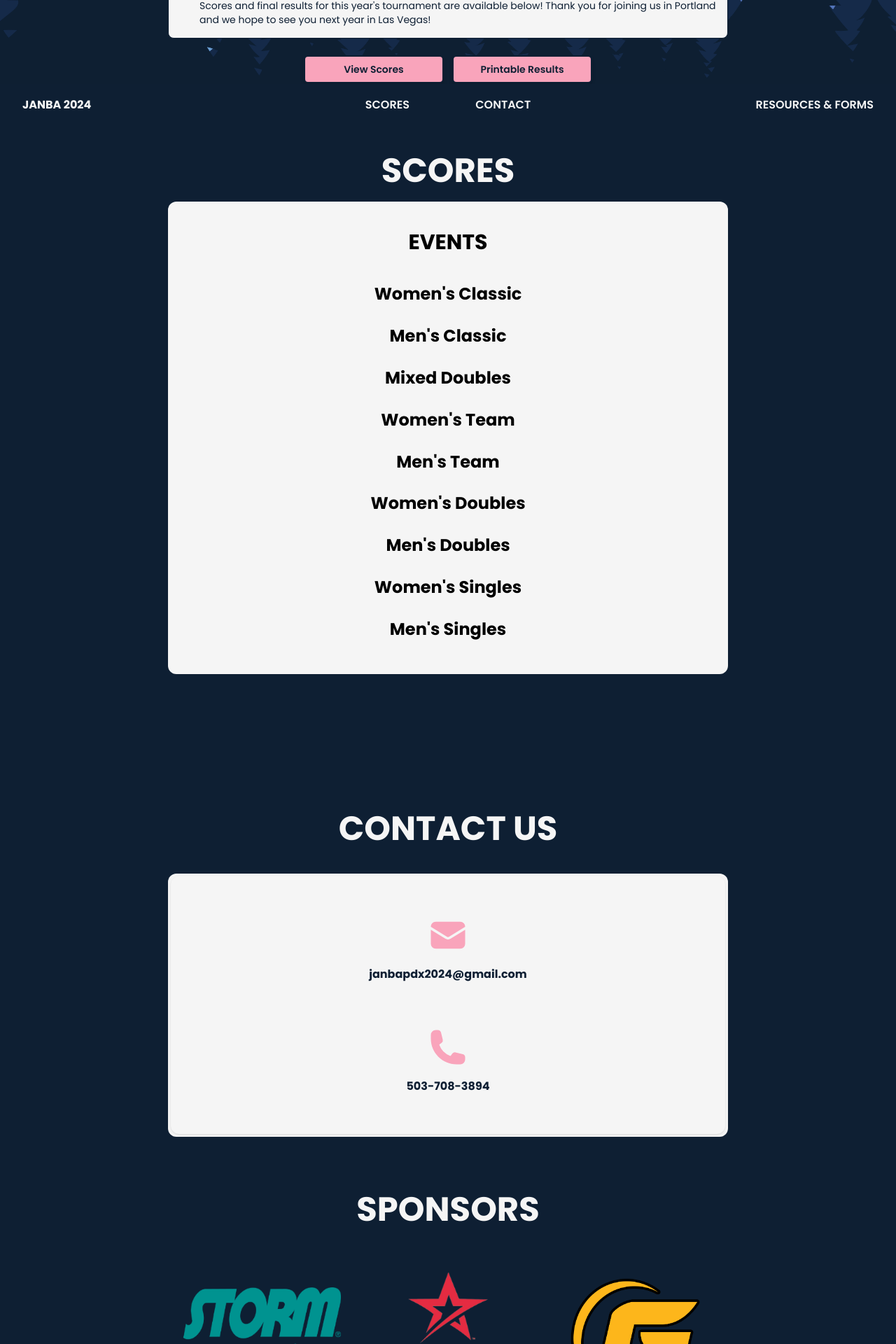
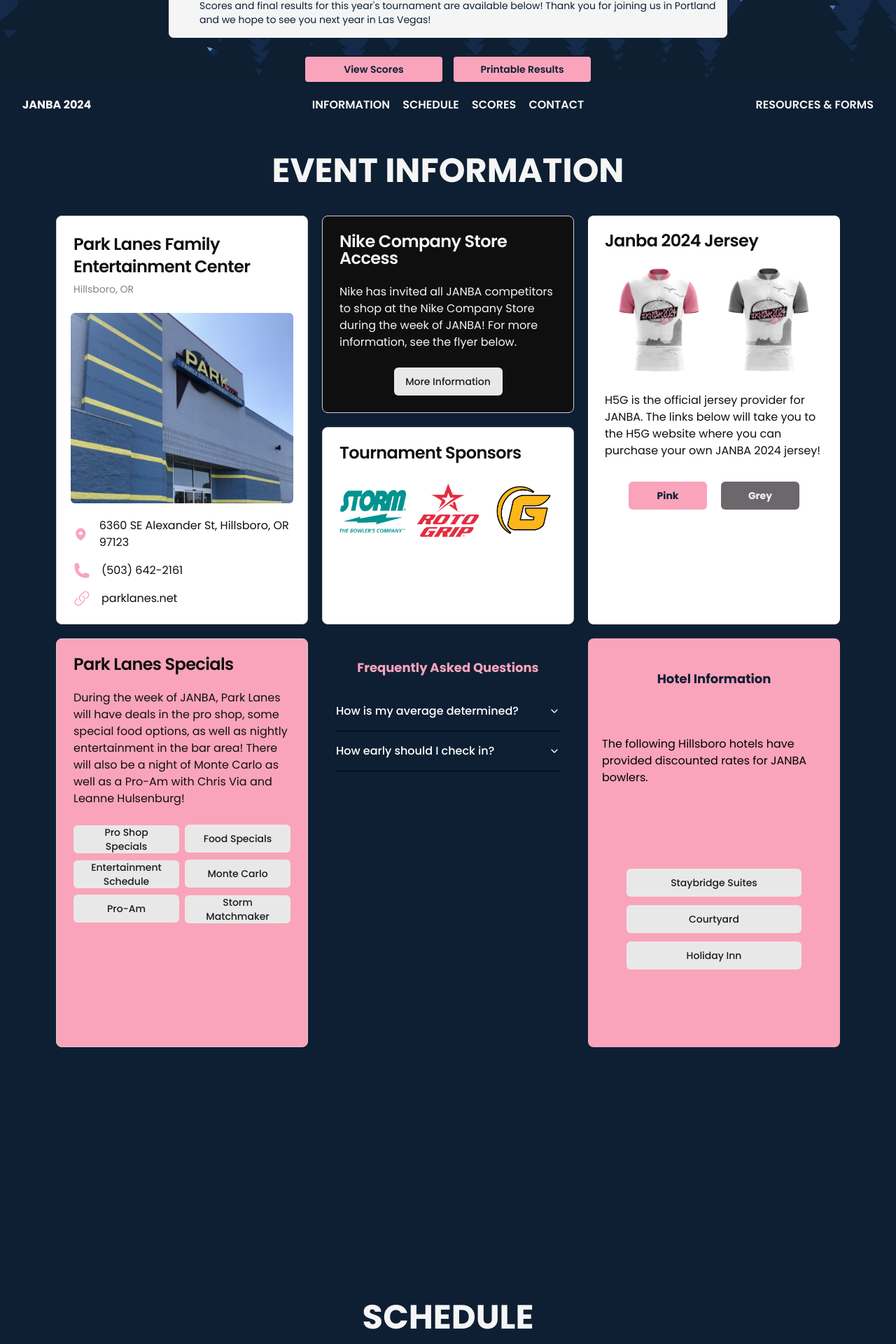
Before and after one commit to andyjuyeda/janbapdx2024, a React (Vite) app: page / in a window 1280 px wide. Shown: the part 620-2540 px from the top of the page at 70% size. Built offline with nearby package versions, Linux system fonts and the light colour scheme.

Commit message:
un-hide information and schedule sections

```diff
--- a/src/App.tsx
+++ b/src/App.tsx
@@ -3,8 +3,8 @@ import { BrowserRouter as Router, Route, Routes } from "react-router-dom";
 
 import Hero from "./Hero/Hero";
 import Header from "./Header/Header";
-// import Information from "./Information";
-// import Schedule from "./Schedule/Schedule";
+import Information from "./Information";
+import Schedule from "./Schedule/Schedule";
 import Results from "./Results/Results";
 import Contact from "./Contact";
 import Footer from "./Footer";
@@ -25,8 +25,8 @@ function App() {
               <Hero />
               <Header />
               <div className="px-5 sm:px-5 md:px-10 lg:px-20">
-                {/* <Information /> */}
-                {/* <Schedule /> */}
+                <Information />
+                <Schedule />
                 <Results />
                 <Contact />
                 <Footer />
--- a/src/Header/Header.tsx
+++ b/src/Header/Header.tsx
@@ -84,7 +84,6 @@ export default function Header() {
       document.body.style.overflow = "";
     }
 
-    // Clean up when the component is unmounted
     return () => {
       document.body.style.overflow = "";
     };
@@ -99,6 +98,8 @@ export default function Header() {
       >
         <nav className="flex flex-col gap-7 place-self-center text-center text-lg font-bold uppercase text-slate-50">
           <NavLink link="home" onClick={closeMenu} />
+          <NavLink link="information" onClick={closeMenu} />
+          <NavLink link="schedule" onClick={closeMenu} />
           <NavLink link="scores" onClick={closeMenu} />
           <NavLink link="contact" onClick={closeMenu} />
           <DropdownMenu>
@@ -130,6 +131,8 @@ export default function Header() {
           JANBA 2024
         </a>
         <nav className="hidden w-4/5 justify-evenly place-self-center font-semibold uppercase text-slate-50 md:flex">
+          <NavLink link="information" onClick={closeMenu} />
+          <NavLink link="schedule" onClick={closeMenu} />
           <NavLink link="scores" onClick={closeMenu} />
           <NavLink link="contact" onClick={closeMenu} />
         </nav>
```
